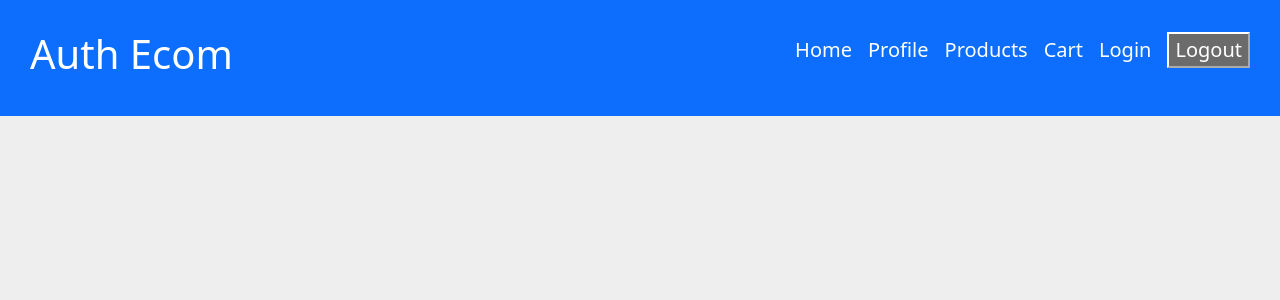
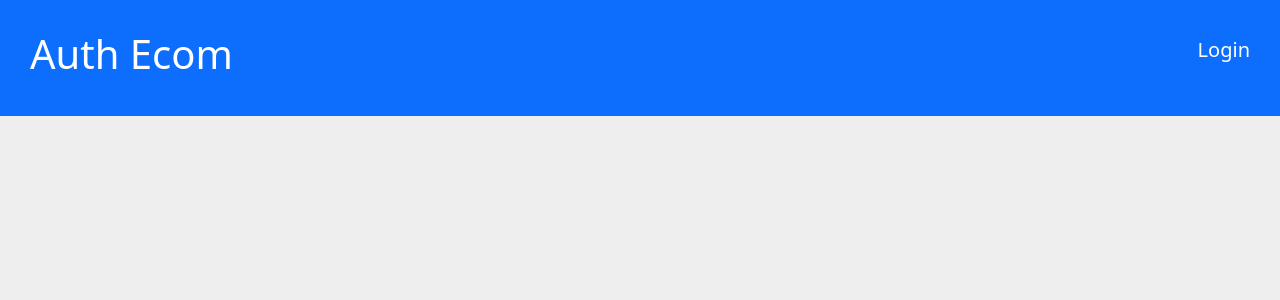
Before and after one commit to CoolShivas/001--Auth_Ecommerce_WebSite, a React (Vite) app in the folder auth_ecommerce_website/: page / in a window 1280 px wide. Shown: the top 300 px of the page. Built offline with nearby package versions, Linux system fonts and the light colour scheme.

Commit message:
Added Conditional Rendering to Navbar with the help of ContextApi

```diff
--- a/auth_ecommerce_website/src/components/header/Navbar.jsx
+++ b/auth_ecommerce_website/src/components/header/Navbar.jsx
@@ -5,7 +5,7 @@ import ContextApi from "../store/ContextApi";
 
 const Navbar = () => {
 
-    const { logout } = useContext(ContextApi);
+    const { logout, isUserLogIn } = useContext(ContextApi);
 
     const handlerOnLogOut = () => {
         console.log('logout')
@@ -16,6 +16,8 @@ const Navbar = () => {
     return (
         <div className={styles.navbar}>
             <ul className={styles.navbar_ultag}>
+                {isUserLogIn && <>
+
                     <li>
                         <NavLink to="/home" className={styles.nav_nav}> home </NavLink>
                     </li>
@@ -28,13 +30,18 @@ const Navbar = () => {
                     <li>
                         <NavLink to="/" className={styles.nav_nav}> cart </NavLink>
                     </li>
-                <li>
-                    <NavLink to="/auth" className={styles.nav_nav}> login </NavLink>
-                </li>
-                <li>
+
+                </>}
+
+                {isUserLogIn && <li>
                     {/* <NavLink to="/" className={styles.nav_nav}> logout </NavLink> */}
                     <button className={styles.nav_nav} onClick={handlerOnLogOut}> Logout </button>
-                </li>
+                </li>}
+
+                {!isUserLogIn && <li>
+                    <NavLink to="/auth" className={styles.nav_nav}> login </NavLink>
+                </li>}
+
             </ul>
         </div>
     )
```
Lines whose indentation alone changed are shown as unchanged.
